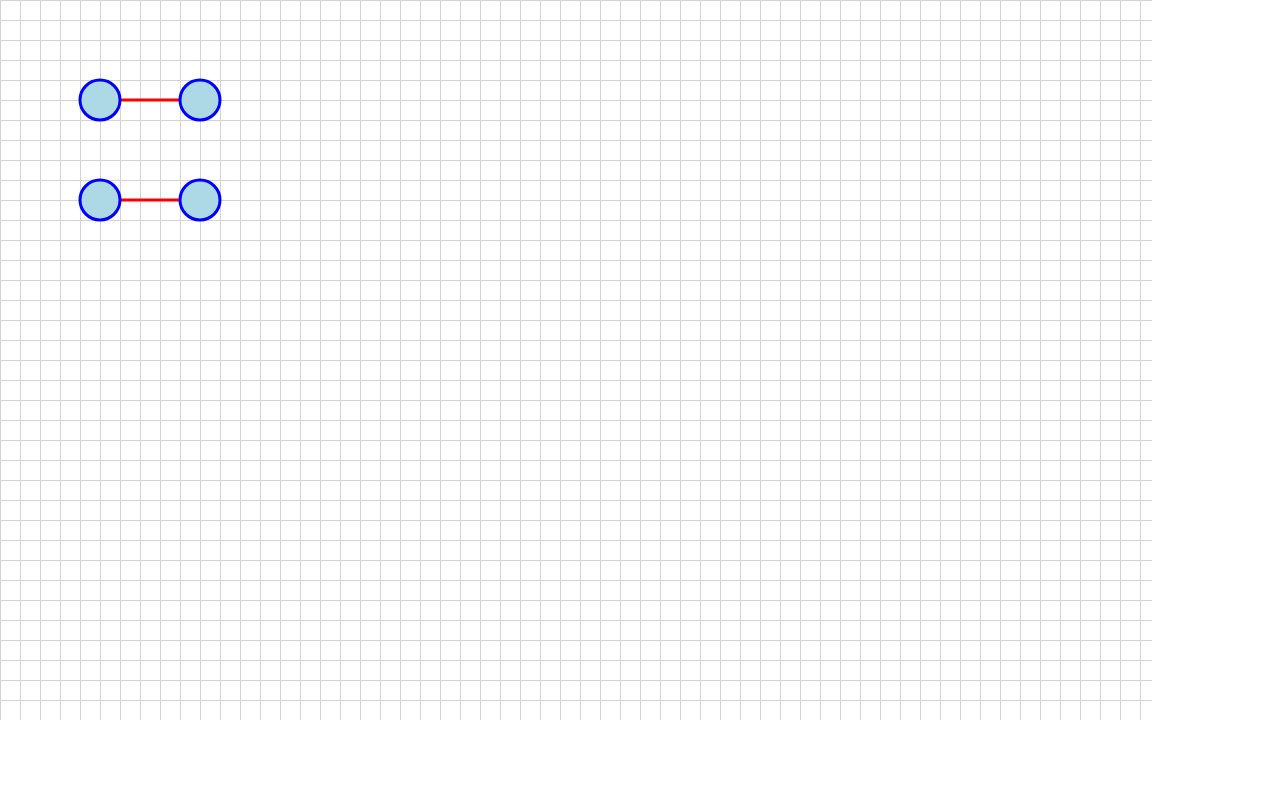
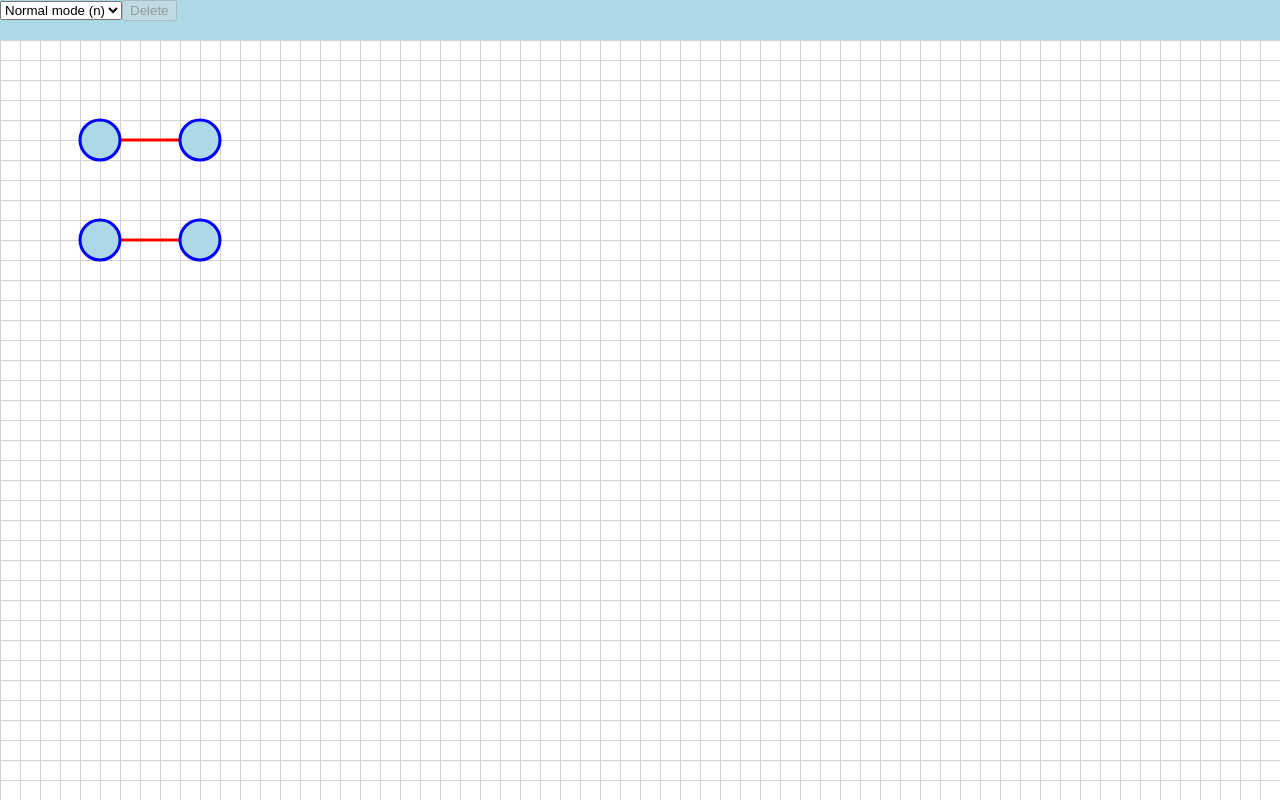
Before and after one commit to petterdaae/graphy, a React (Create React App) app: page / in a window 1280 px wide. Built offline with nearby package versions, Linux system fonts and the light colour scheme.

Commit message:
Add toolbar

```diff
--- a/src/App.tsx
+++ b/src/App.tsx
@@ -1,4 +1,5 @@
 import { useCallback, useState } from "react";
+import Toolbar from "./components/Toolbar";
 import { Workboard, Node, Edge } from "./components/Workboard";
 
 const NODE_RADIUS = 20;
@@ -60,6 +61,7 @@ function App() {
   );
   return (
     <div>
+      <Toolbar />
       <Workboard
         onClick={onBoardClick}
         nodes={nodes}
--- /dev/null
+++ b/src/components/Toolbar.tsx
@@ -0,0 +1,20 @@
+import styled from "@emotion/styled";
+
+const StyledDiv = styled.div`
+  height: 5vh;
+  width: 100vw;
+  background: lightblue;
+`;
+
+function Toolbar() {
+  return (
+    <StyledDiv>
+      <select>
+        <option>Normal mode (n)</option>
+      </select>
+      <button disabled>Delete</button>
+    </StyledDiv>
+  );
+}
+
+export default Toolbar;
--- a/src/components/Workboard.tsx
+++ b/src/components/Workboard.tsx
@@ -2,8 +2,8 @@ import styled from "@emotion/styled";
 import React, { createRef, useCallback } from "react";
 
 const Wrapper = styled.div`
-  width: 90vw;
-  height: 90vh;
+  width: 100vw;
+  height: 95vh;
 
   overflow-x: scroll;
   overflow-y: scroll;
```
